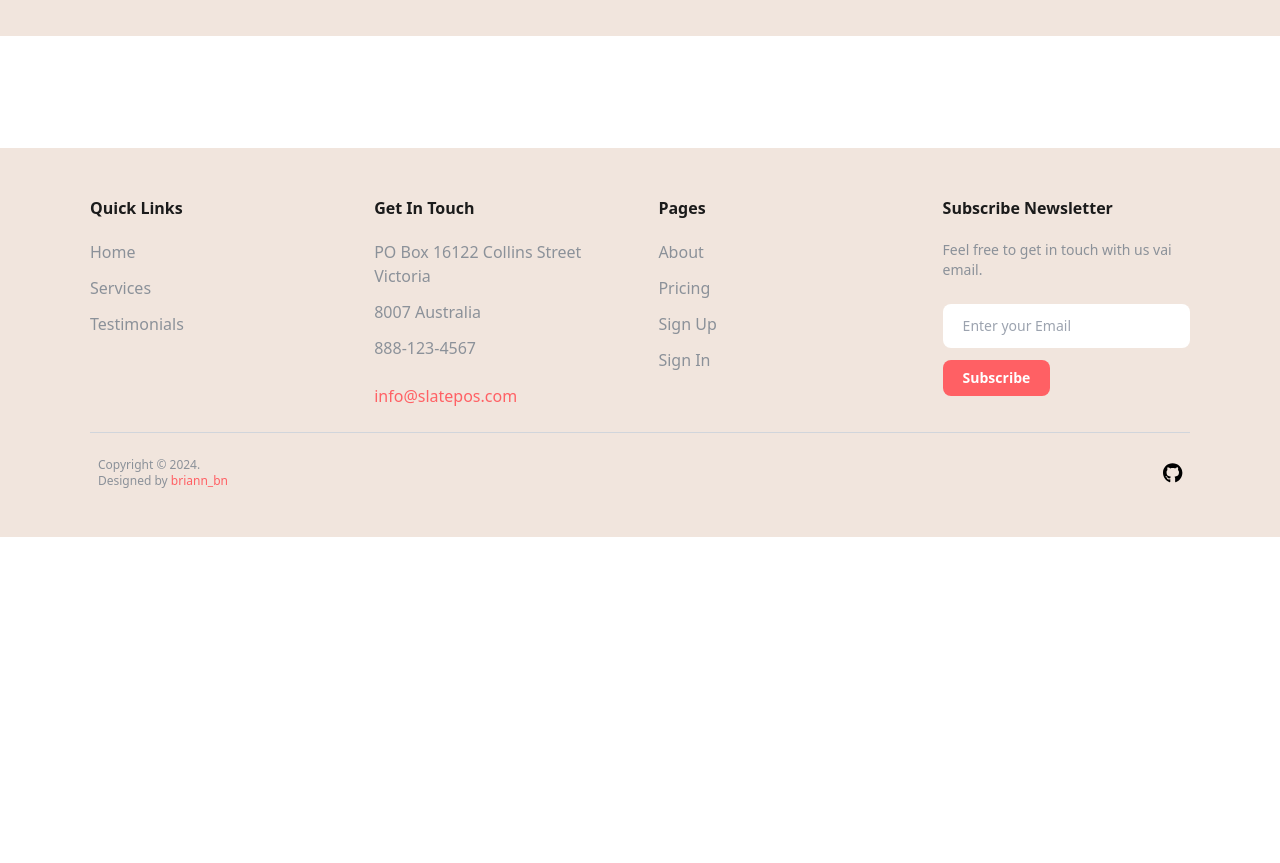
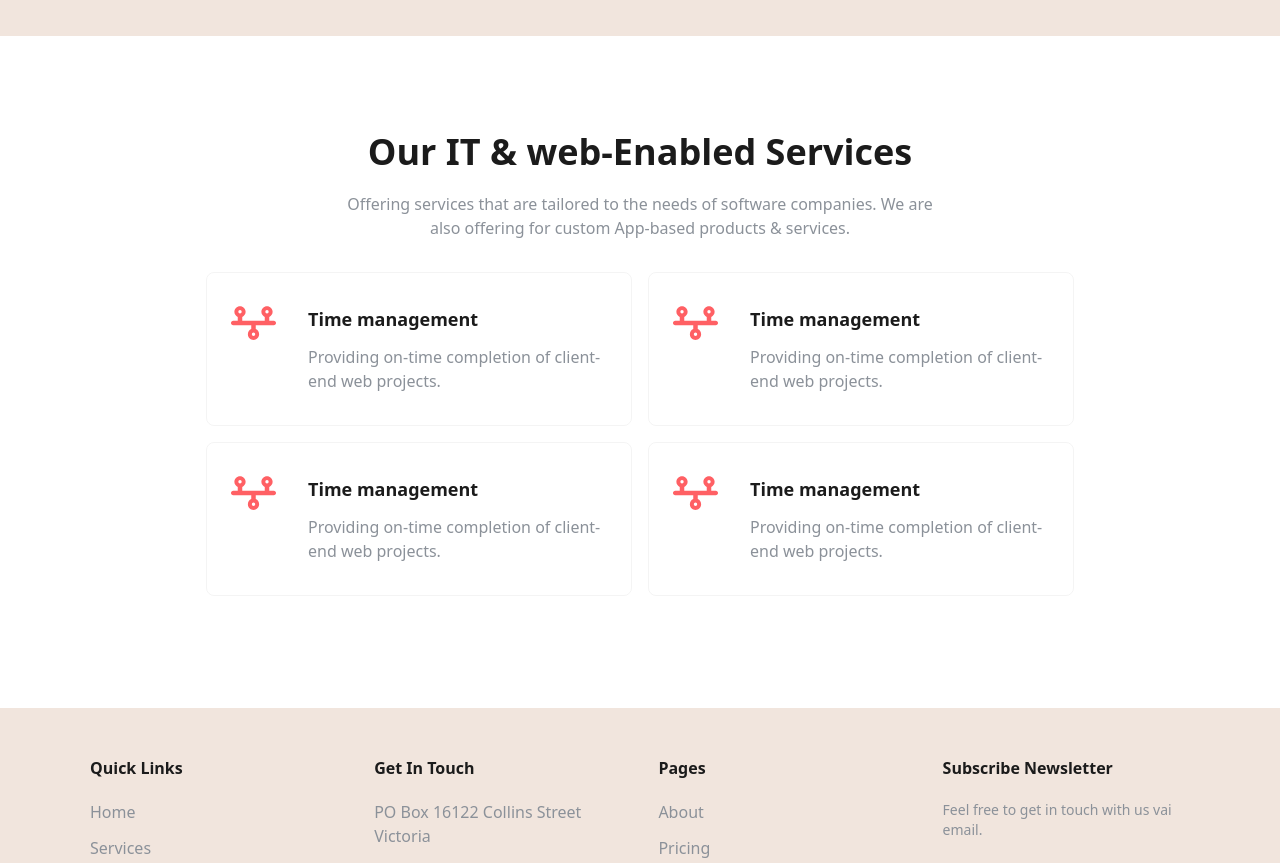
Before and after one commit to addyxx-h4ck1/slate-pos-landing-page, a Next.js app: page /about in a window 1280 px wide. Shown: the part 2260-3123 px from the top of the page. Before the commit the page ends 2797 px from the top, so only its background shows below. Built offline with nearby package versions, Linux system fonts and the light colour scheme.

Commit message:
added about page section four

```diff
--- /dev/null
+++ b/app/about/components/AboutPageSectionFour/AboutPageSectionFour.tsx
@@ -0,0 +1,27 @@
+import React from 'react';
+import CardOne from './CardOne';
+
+const AboutPageSectionFour = () => {
+  return (
+    <section className="mt-[6rem] mx-2 text-fontPrimary flex flex-col justify-center items-center">
+      <article className="mb-2 w-full flex justify-center items-center flex-col">
+        <h2 className="text-3xl md:text-4xl font-semibold text-center mb-5">
+          Our IT & web-Enabled Services
+        </h2>
+        <p className="text-center text-fontSecondary w-full max-w-[600px]">
+          Offering services that are tailored to the needs of software
+          companies. We are also offering for custom App-based products &
+          services.
+        </p>
+      </article>
+      <article className="section-four w-full max-w-[900px] mt-6 px-4">
+        <CardOne />
+        <CardOne />
+        <CardOne />
+        <CardOne />
+      </article>
+    </section>
+  );
+};
+
+export default AboutPageSectionFour;
--- /dev/null
+++ b/app/about/components/AboutPageSectionFour/CardOne.tsx
@@ -0,0 +1,21 @@
+import { faTimeline } from '@fortawesome/free-solid-svg-icons';
+import { FontAwesomeIcon } from '@fortawesome/react-fontawesome';
+import React from 'react';
+
+const CardOne = () => {
+  return (
+    <article className="rounded-lg p-6 py-8 flex gap-8 border-[.2px] border-[#80808017]">
+      <div className="">
+        <FontAwesomeIcon icon={faTimeline} className="text-4xl text-primary" />
+      </div>
+      <div>
+        <h3 className="font-semibold text-lg mb-3">Time management</h3>
+        <p className="text-fontSecondary">
+          Providing on-time completion of client-end web projects.
+        </p>
+      </div>
+    </article>
+  );
+};
+
+export default CardOne;
--- a/app/about/page.tsx
+++ b/app/about/page.tsx
@@ -4,6 +4,7 @@ import AboutPageSectionOne from './components/AboutPageSectionOne/AboutPageSecti
 import AboutPageSectionTwo from './components/AboutpageSectionTwo/AboutPageSectionTwo';
 import Footer from '../components/Footer';
 import AboutPageSectionThree from './components/AboutPageSectionThree/AboutPageSectionThree';
+import AboutPageSectionFour from './components/AboutPageSectionFour/AboutPageSectionFour';
 
 const Page = () => {
   return (
@@ -12,6 +13,7 @@ const Page = () => {
       <AboutPageSectionOne />
       <AboutPageSectionTwo />
       <AboutPageSectionThree />
+      <AboutPageSectionFour />
       <Footer />
     </>
   );
--- a/app/globals.css
+++ b/app/globals.css
@@ -151,4 +151,12 @@
     grid-template-columns: repeat(auto-fit, minmax(180px, 1fr));
   }
   /* ======================== SECTION THREE======================== */
+
+  /* ======================== SECTION FOUR======================== */
+  .section-four {
+    display: grid;
+    gap: 1rem;
+    grid-template-columns: repeat(auto-fit, minmax(300px, 1fr));
+  }
+  /* ======================== SECTION FOUR======================== */
 }
```
